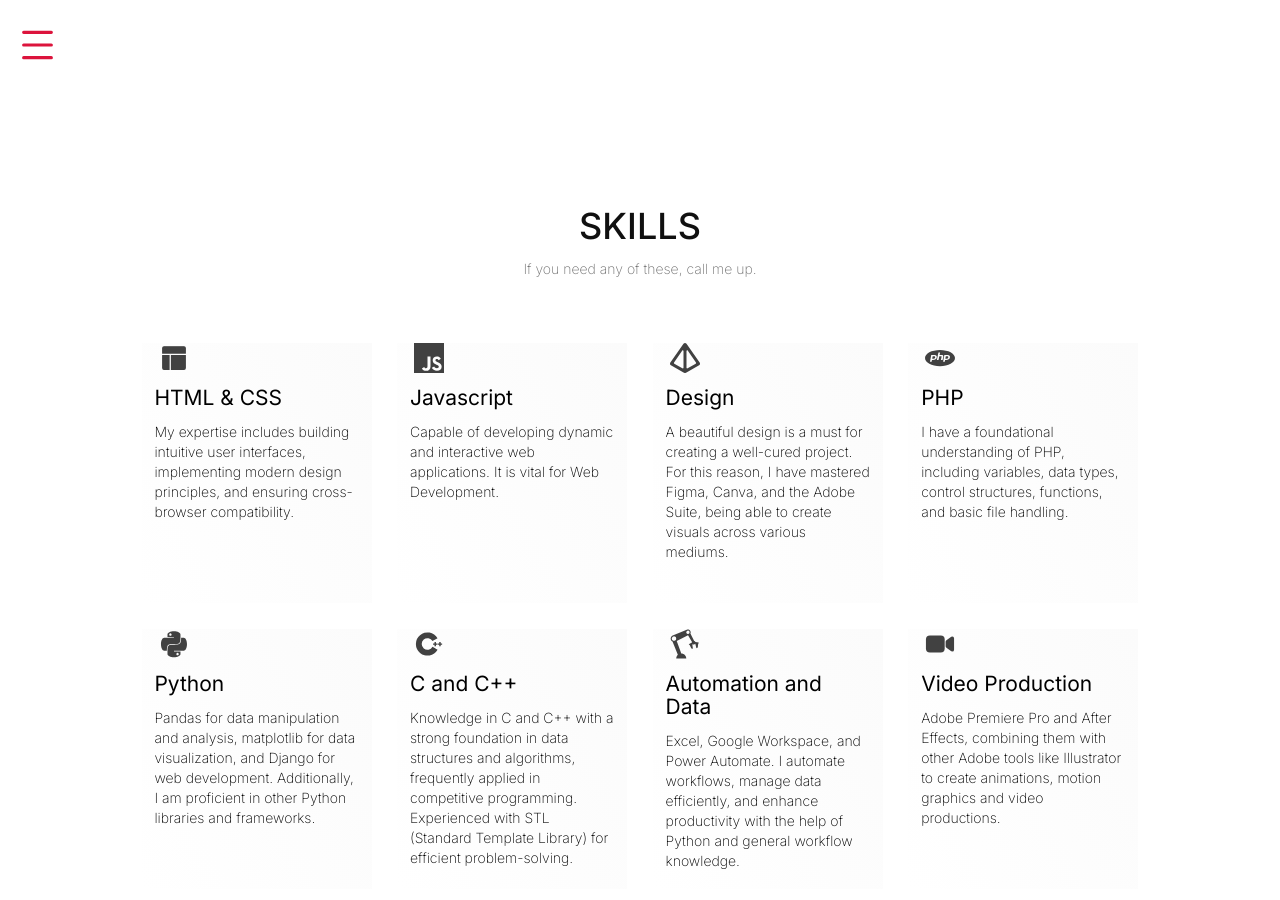
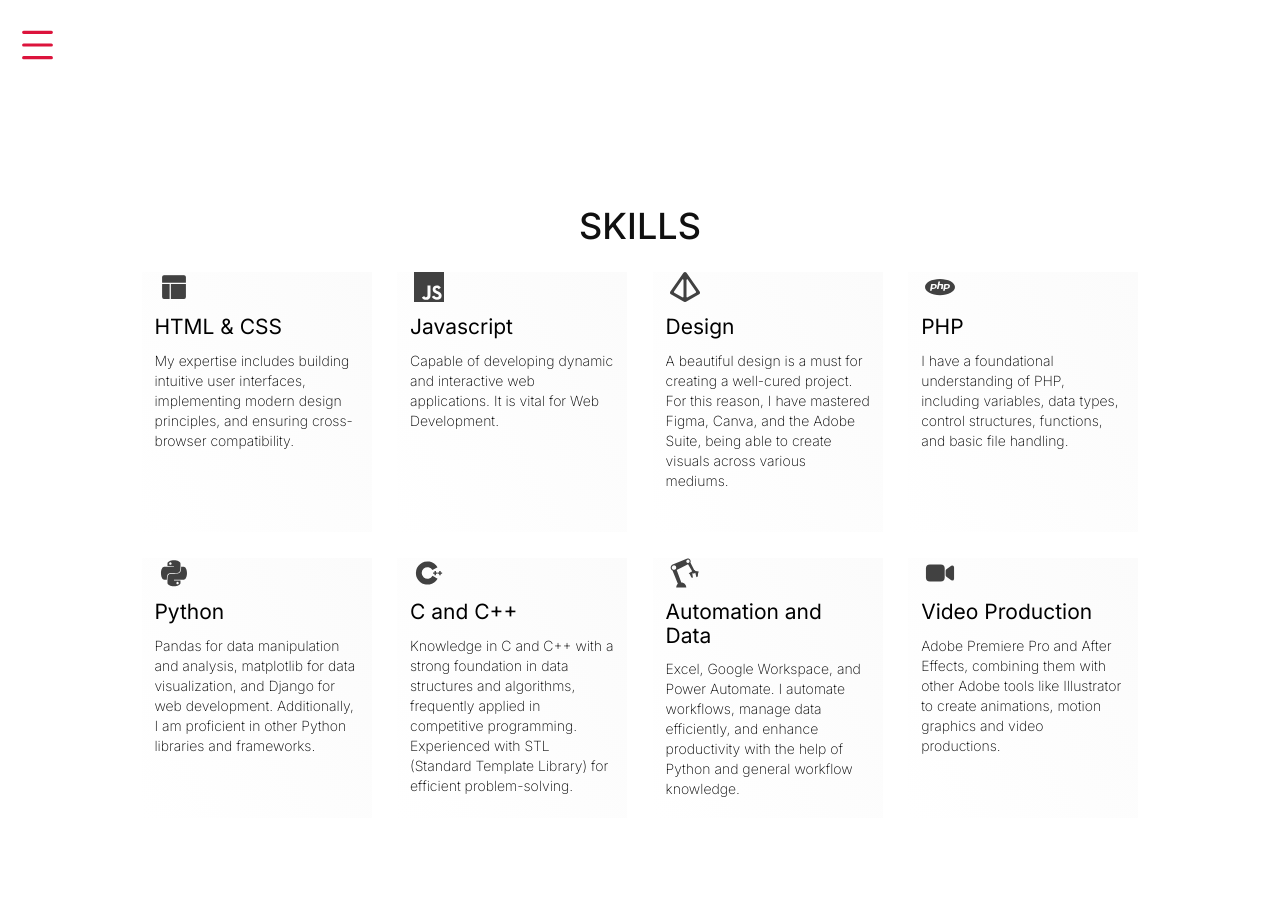
Before and after one commit to lyszt/lyszt.github.io, a Jekyll site: the page built from index.html, in a window 1280 px wide and 900 px high, scrolled down 1581 px. Built offline with Jekyll 4.4.1, drawn with Linux system fonts in a browser that asks for light colours.

Commit message:
No more subtitle for skills

```diff
--- a/index.html
+++ b/index.html
@@ -211,7 +211,6 @@ layout: default
 
     <section class="skills">
       <h1>SKILLS </h1>
-      <p> If you need any of these, call me up.</p>
       <div class="skill-item">
         <img src="img/uiuxicon.svg" alt="Squares that represent layout">
         <h2>HTML & CSS</h2>
```
